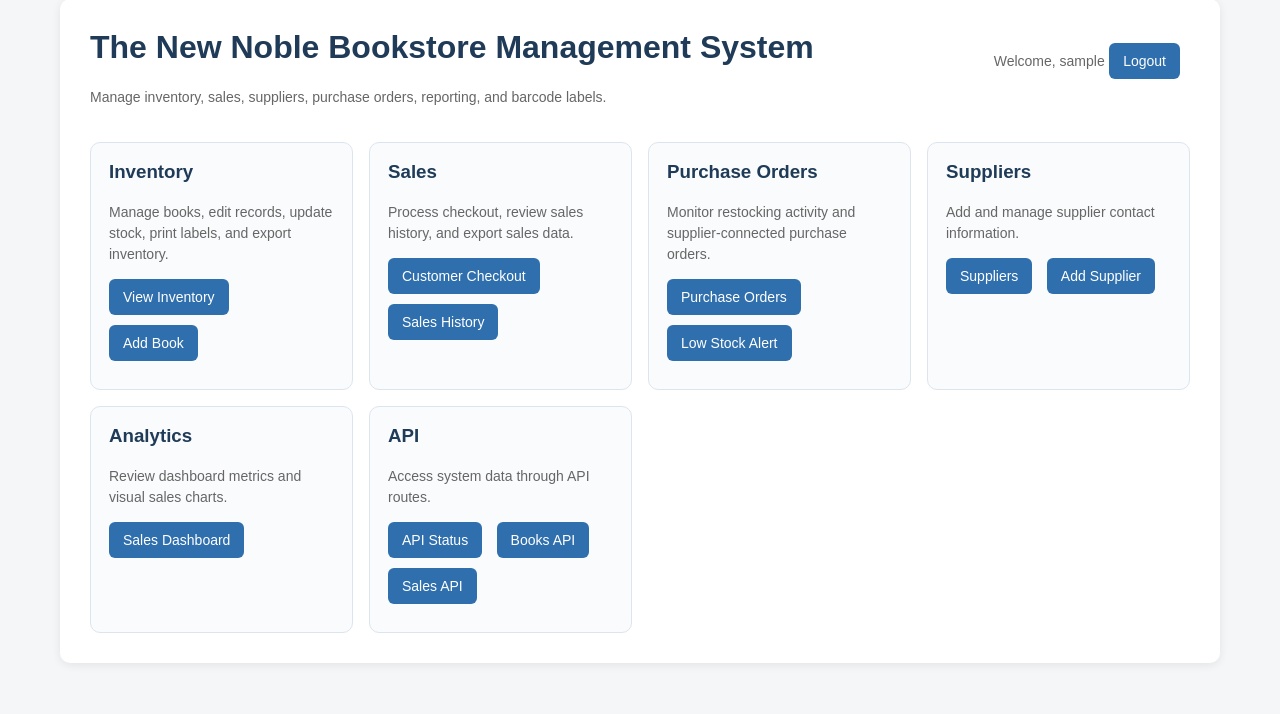
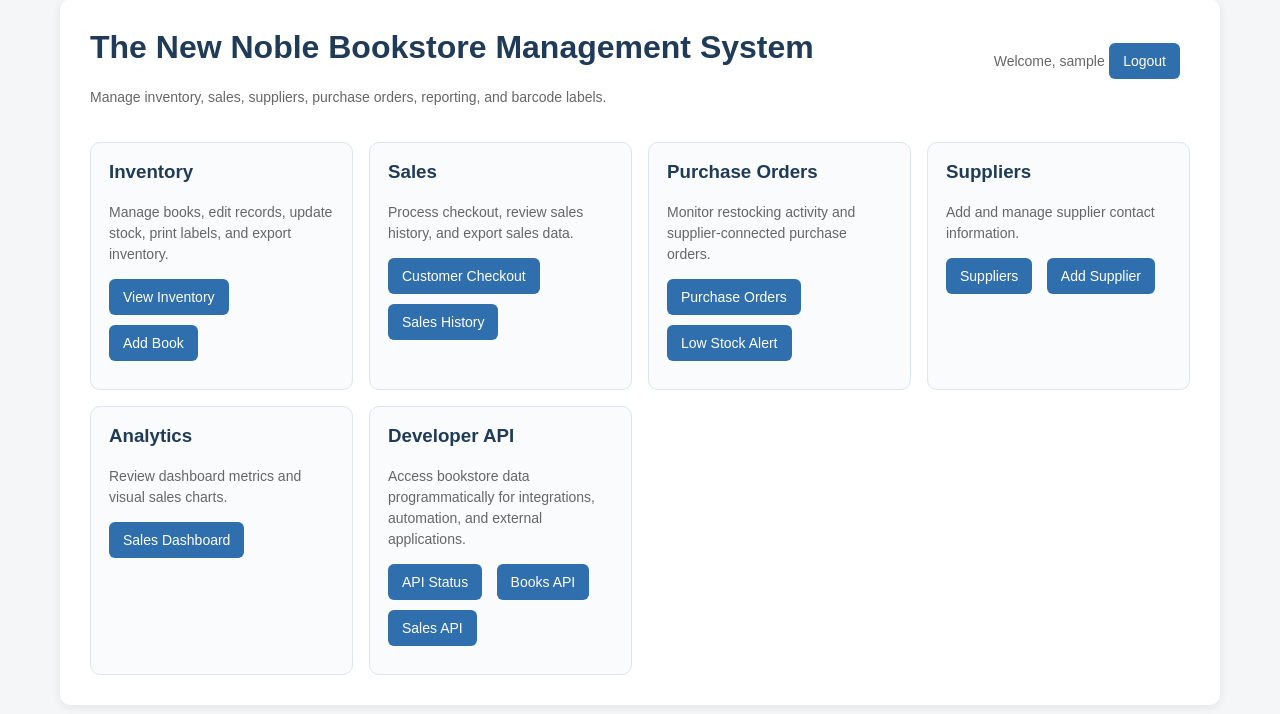
Before and after one commit to jospina07/noble-bookstore, a Flask app: page /home in a window 1280 px wide. Shown: the part 31-745 px from the top of the page. Run offline with Flask 3, Linux system fonts and the light colour scheme; the visitor is signed in with stand-in values (Sample User, id 1).

Commit message:
Rename API section to Developer API and improve description

```diff
--- a/templates/index.html
+++ b/templates/index.html
@@ -60,8 +60,10 @@
             </div>
 
             <div class="card">
-                <h3>API</h3>
-                <p class="muted">Access system data through API routes.</p>
+                <h3>Developer API</h3>
+                <p class="muted">
+                    Access bookstore data programmatically for integrations, automation, and external applications.
+                </p>
                 <a class="action-link" href="/api/status">API Status</a>
                 <a class="action-link" href="/api/books">Books API</a>
                 <a class="action-link" href="/api/sales">Sales API</a>
```
